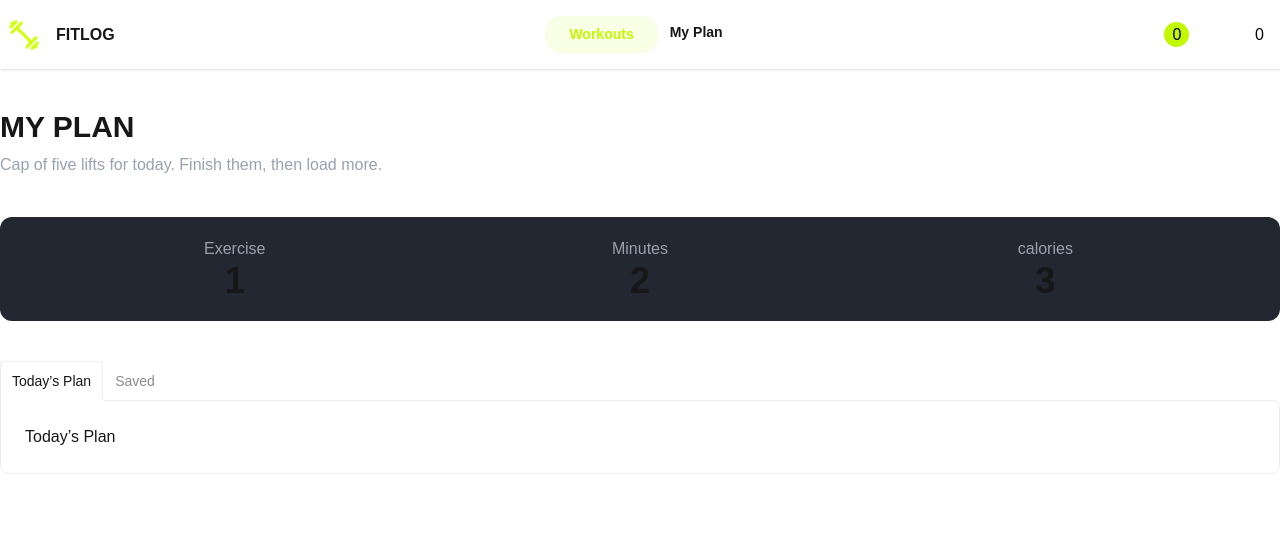
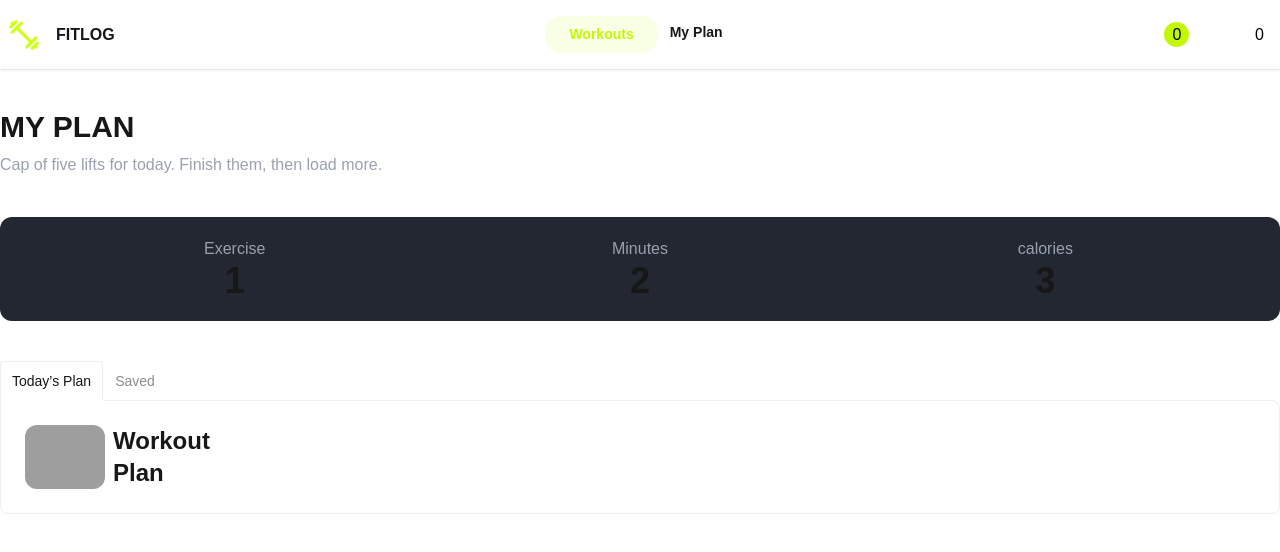
Before and after one commit to ahsanuddingit/fitlog, a Next.js app: page /my-plan in a window 1280 px wide. Both pictures are taken after a click on the radio button "Today’s Plan". Shown: the top 552 px of the page. Built offline with nearby package versions, Linux system fonts and the light colour scheme; grey boxes are pictures that could not be loaded.

Commit message:
added context also adden button funtion

```diff
--- a/src/app/[id]/page.tsx
+++ b/src/app/[id]/page.tsx
@@ -1,6 +1,8 @@
 import Image from "next/image";
 import { notFound } from "next/navigation";
-import { Plus, Bookmark } from "lucide-react";
+import { Plus, Bookmark, Save } from "lucide-react";
+import AddButton from "@/components/Plandetails/AddButton";
+import SaveButton from "@/components/Plandetails/SaveButton";
 
 interface WorkoutData {
   id: string;
@@ -35,10 +37,6 @@ export default async function WorkoutPage({
 
   const data: WorkoutData = await res.json();
 
-  const handleAddToPlan = () => {
-    // Logic to add the workout to today's plan
-    console.log(`Workout ${data.name} added to today's plan.`);
-  }
 
   const details = [
     { label: "EQUIPMENT", value: data.equipment },
@@ -124,14 +122,8 @@ export default async function WorkoutPage({
 
           {/* Action Buttons */}
           <div className="mt-6 flex gap-3">
-            <button className="flex flex-1 cursor-pointer items-center justify-center gap-2 rounded-xl bg-[#ccff00] px-4 py-3 text-xs font-bold text-black transition hover:bg-[#b3e600] active:scale-95">
-              <Plus size={16} strokeWidth={2.5} />
-              <span>Add to today's plan</span>
-            </button>
-            <button className="flex cursor-pointer items-center justify-center gap-2 rounded-xl border border-gray-800 bg-[#161a23] px-4 py-3 text-xs font-semibold text-gray-300 transition hover:bg-gray-800 active:scale-95">
-              <Bookmark size={16} />
-              <span>Save for later</span>
-            </button>
+            <AddButton data={data} />
+            <SaveButton data={data} />
           </div>
         </div>
       </div>
--- a/src/app/layout.tsx
+++ b/src/app/layout.tsx
@@ -2,6 +2,7 @@ import type { Metadata } from "next";
 import { Geist, Geist_Mono } from "next/font/google";
 import "./globals.css";
 import Navbar from "@/components/Navbar";
+import PlanProvider from "@/context/PlanContext";
 
 const geistSans = Geist({
   variable: "--font-geist-sans",
@@ -25,8 +26,13 @@ export default function RootLayout({ children }: LayoutProps<"/">) {
       className={`${geistSans.variable} ${geistMono.variable} h-full antialiased`}
     >
       <body className="min-h-full flex flex-col">
+
+      <PlanProvider>
         <Navbar></Navbar>
-        {children}</body>
+        {children}
+      </PlanProvider>
+
+        </body>
     </html>
   );
 }
--- a/src/app/my-plan/page.tsx
+++ b/src/app/my-plan/page.tsx
@@ -1,7 +1,14 @@
-import React from 'react';
+'use client'
+import { PlanContext } from '@/context/PlanContext';
+import Image from 'next/image';
+import React, { useContext } from 'react';
 
 const Myplan = () => {
-
+    const planContext = useContext(PlanContext);
+    const planItems = Array.isArray(planContext?.add) ? planContext.add : [];
+    const planItem = planItems[0];
+    const imageSrc = typeof planItem?.image === 'string' ? planItem.image : '/placeholder.png';
+    const planTitle = typeof planItem?.title === 'string' ? planItem.title : 'Workout Plan';
 
     return (
         <div className='container mx-auto '>
@@ -27,7 +34,24 @@ const Myplan = () => {
                 {/* name of each tab group should be unique */}
                 <div className="tabs tabs-lift tabs-boxed">
                     <input type="radio" name="my_tabs_3" className="tab" aria-label="Today’s Plan" />
-                    <div className="tab-content bg-base-100 border-base-300 p-6">Today’s Plan</div>
+                    <div className="tab-content bg-base-100 border-base-300 p-6">
+                        <div className='flex flex-col-1 gap-4'>
+                            <div className=' w-20 flex gap-2'>
+                                <Image
+                                    src={imageSrc}
+                                    alt="Today's workout plan"
+                                    width={800}
+                                    height={500}
+                                    className="rounded-xl w-full object-cover"
+                                />
+                                <div>
+                                    <h1 className='font-bold text-2xl'>{planTitle}</h1>
+                                </div>
+                            </div>
+                            <div>
+                            </div>
+                        </div>
+                        </div>
                     <input type="radio" name="my_tabs_3" className="tab" aria-label="Saved" defaultChecked />
                     <div className="tab-content bg-base-100 border-base-300 p-6">Saved</div>
                 </div>
--- /dev/null
+++ b/src/components/Plandetails/AddButton.tsx
@@ -0,0 +1,18 @@
+'use client';
+import React, { useContext } from 'react';
+import { Plus } from 'lucide-react';
+import { PlanContext } from '@/context/PlanContext';
+
+const AddButton = ({ data }: { data: any }) => {
+    const { add, setAdd } = useContext(PlanContext);
+
+
+
+    const handleAddButton = () => {
+        // Logic to add the workout to today's plan
+        setAdd([...add, data]);
+    }
+    return <button onClick={()=> handleAddButton()} className="flex flex-1 cursor-pointer items-center justify-center gap-2 rounded-xl bg-[#ccff00] px-4 py-3 text-xs font-bold text-black transition hover:bg-[#b3e600] active:scale-95"><Plus size={16} strokeWidth={2.5} /><span>Add to today's plan</span></button>
+};
+
+export default AddButton;
--- /dev/null
+++ b/src/components/Plandetails/SaveButton.tsx
@@ -0,0 +1,17 @@
+'use client';
+import { PlanContext } from '@/context/PlanContext';
+import { Bookmark } from 'lucide-react';
+import React, { useContext } from 'react';
+
+const SaveButton = ({ data }: { data: any }) => {
+    const {plan,setPlan}=useContext(PlanContext)
+
+    const handleSaveButton = () => {
+        // Logic to save the workout for later
+        setPlan([...plan,data])
+    };
+
+    return  <button onClick={() => handleSaveButton()} className="flex cursor-pointer items-center justify-center gap-2 rounded-xl border border-gray-800 bg-[#161a23] px-4 py-3 text-xs font-semibold text-gray-300 transition hover:bg-gray-800 active:scale-95"><Bookmark size={16} /><span>Save for later</span></button>
+};
+
+export default SaveButton;
--- /dev/null
+++ b/src/context/PlanContext.tsx
@@ -0,0 +1,31 @@
+
+'use client';
+
+import React, { createContext, useState } from 'react';
+
+type PlanItem = Record<string, unknown>;
+
+interface PlanContextType {
+    plan: PlanItem[];
+    setPlan: React.Dispatch<React.SetStateAction<PlanItem[]>>;
+    add: PlanItem[];
+    setAdd: React.Dispatch<React.SetStateAction<PlanItem[]>>;
+}
+
+export const PlanContext = createContext<PlanContextType | null>(null);
+
+const PlanProvider = ({ children }: { children: React.ReactNode }) => {
+    const [plan, setPlan] = useState<PlanItem[]>([]);
+    const [add, setAdd] = useState<PlanItem[]>([]);
+
+    const sharedata: PlanContextType = {
+        plan,
+        setPlan,
+        add,
+        setAdd,
+    };
+
+    return <PlanContext.Provider value={sharedata}>{children}</PlanContext.Provider>;
+};
+
+export default PlanProvider;
```
